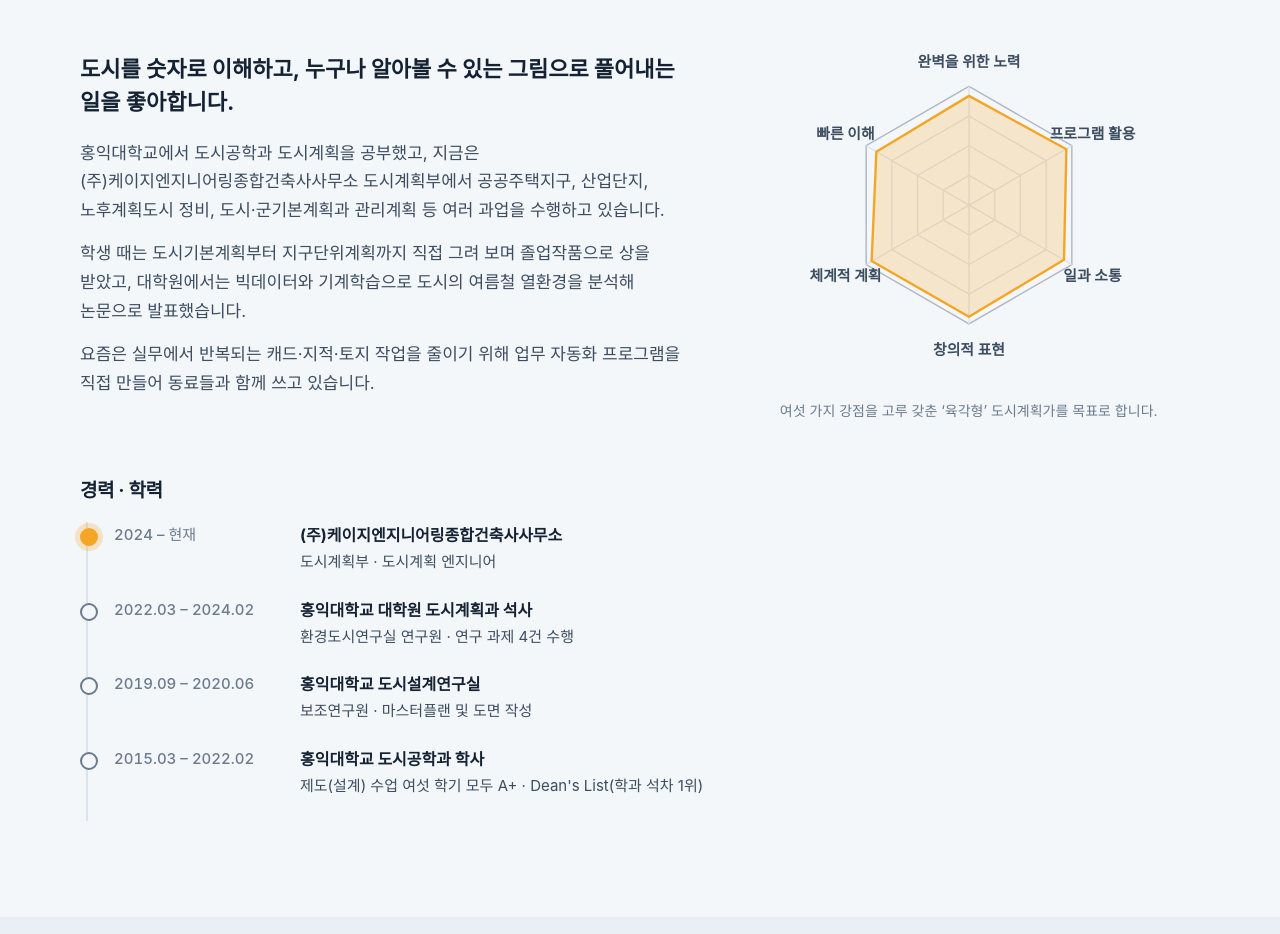
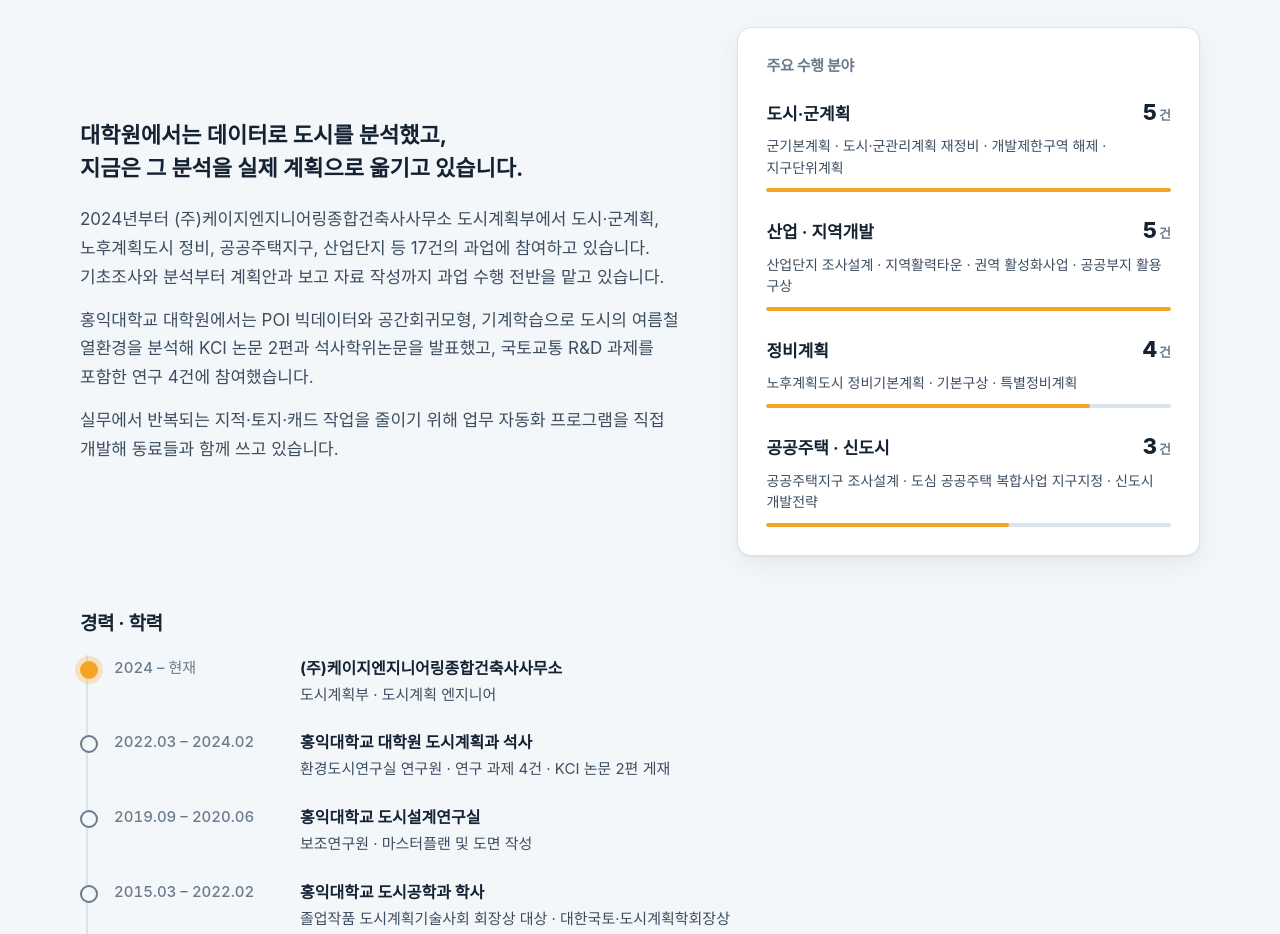
Before and after one commit to 72second72-bot/minsu-hwang, a plain HTML site: page index.html in a window 1280 px wide. Shown: the part 980-1914 px from the top of the page. Drawn offline with Linux system fonts and the light colour scheme; a web font is replaced by a local one.

Commit message:
소개 문구를 차분하고 실무 중심으로 바꿈
- 첫 화면: '육각형 도시계획가' → '현황 분석부터 계획 수립까지, 근거가 분명한 계획'
- 소개: 여섯 가지 강점 그림 → 주요 수행 분야(과업 건수)
- 학력: 학점 대신 수상, 연락 문구 정중하게, 미리보기 그림 새 문구로

Co-Authored-By: Claude Opus 5.5 <noreply@anthropic.com>

```diff
--- a/css/style.css
+++ b/css/style.css
@@ -124,7 +124,6 @@ p { margin: 0; }
   box-shadow: 0 30px 60px rgba(0, 0, 0, .35), 0 0 0 6px rgba(255, 255, 255, .08);
 }
 .photo-frame img { width: 100%; height: 100%; object-fit: cover; object-position: 50% 30%; }
-.hex-badge { position: absolute; width: 46px; height: 46px; top: 8%; left: -4%; fill: none; stroke: var(--accent); stroke-width: 2.5; }
 
 .stats {
   position: relative; display: grid; grid-template-columns: repeat(4, 1fr); margin: 56px 0 0;
@@ -155,13 +154,17 @@ p { margin: 0; }
 .about-grid { display: grid; grid-template-columns: 1.3fr 1fr; gap: 56px; align-items: center; }
 .about-text { display: grid; gap: 14px; color: var(--ink-2); font-size: 17px; }
 .about-lead { font-size: 22px; font-weight: 700; color: var(--ink); line-height: 1.5; margin-bottom: 6px; }
-.radar { margin: 0; text-align: center; }
-.radar svg { width: 100%; max-width: 380px; overflow: visible; }
-.radar-grid polygon, .radar-grid path { fill: none; stroke: var(--line); stroke-width: 1.2; }
-.radar-grid polygon:first-child { stroke: var(--muted); stroke-opacity: .5; }
-.radar-fill { fill: color-mix(in srgb, var(--accent) 22%, transparent); stroke: var(--accent); stroke-width: 2; stroke-linejoin: round; }
-.radar-label text { font-size: 12.5px; font-weight: 600; fill: var(--ink-2); text-anchor: middle; font-family: var(--font); }
-.radar figcaption { font-size: 14px; color: var(--muted); margin-top: 8px; }
+.expertise { background: var(--surface); border: 1px solid var(--line); border-radius: var(--radius); padding: 28px; box-shadow: var(--shadow); }
+.exp-title { font-size: 15px; font-weight: 700; color: var(--muted); margin-bottom: 18px; }
+.exp-list { list-style: none; margin: 0; padding: 0; display: grid; gap: 20px; }
+.exp-list li { display: grid; gap: 4px; }
+.exp-head { display: flex; align-items: baseline; justify-content: space-between; gap: 12px; }
+.exp-head b { font-size: 17px; }
+.exp-head em { font-style: normal; font-size: 22px; font-weight: 800; color: var(--ink); font-variant-numeric: tabular-nums; }
+.exp-head small { font-size: 13px; font-weight: 600; color: var(--muted); margin-left: 2px; }
+.exp-list span { font-size: 14px; color: var(--ink-2); line-height: 1.55; }
+.exp-list i { display: block; height: 4px; border-radius: 4px; background: var(--line); margin-top: 6px; position: relative; overflow: hidden; }
+.exp-list i::after { content: ""; position: absolute; inset: 0 auto 0 0; width: calc(var(--n) / 5 * 100%); background: var(--accent); border-radius: 4px; }
 
 .timeline ol { list-style: none; margin: 0; padding: 0; border-left: 2px solid var(--line); margin-left: 6px; }
 .timeline li { position: relative; display: grid; grid-template-columns: 170px 1fr; gap: 16px; padding: 0 0 22px 26px; }
--- a/index.html
+++ b/index.html
@@ -4,13 +4,13 @@
 <meta charset="utf-8">
 <meta name="viewport" content="width=device-width, initial-scale=1">
 <title>황민수 | 도시계획가 Minsu Hwang</title>
-<meta name="description" content="도시계획가 황민수의 소개 페이지입니다. 공공주택지구·산업단지·정비계획·도시기본계획 수행 경험과 학생 시절 계획 작품, 도시 열환경 연구를 소개합니다.">
+<meta name="description" content="도시계획 엔지니어 황민수의 소개 페이지입니다. 도시·군계획, 정비계획, 공공주택·산업단지 과업 수행 경험과 계획 작품, 도시 열환경 연구를 소개합니다.">
 <link rel="canonical" href="https://minsu-hwang.vercel.app/">
 <meta property="og:type" content="website">
 <meta property="og:url" content="https://minsu-hwang.vercel.app/">
 <meta property="og:title" content="황민수 | 도시계획가">
-<meta property="og:description" content="데이터로 읽고, 그림으로 설명하는 도시계획가 황민수입니다.">
-<meta property="og:image" content="https://minsu-hwang.vercel.app/img/og.jpg?v=1">
+<meta property="og:description" content="현황 분석부터 계획 수립까지, 근거가 분명한 계획을 만드는 도시계획 엔지니어 황민수입니다.">
+<meta property="og:image" content="https://minsu-hwang.vercel.app/img/og.jpg?v=2">
 <meta property="og:image:width" content="1200">
 <meta property="og:image:height" content="630">
 <meta name="twitter:card" content="summary_large_image">
@@ -52,9 +52,9 @@
   </svg>
   <div class="wrap hero-in">
     <div class="hero-text">
-      <p class="eyebrow">URBAN PLANNER · 도시계획가</p>
+      <p class="eyebrow">URBAN PLANNER · 도시계획 엔지니어</p>
       <h1>황민수 <span class="en">Minsu Hwang</span></h1>
-      <p class="lead">데이터로 읽고, 그림으로 설명하는<br><em>육각형 도시계획가</em>입니다.</p>
+      <p class="lead">현황 분석부터 계획 수립까지,<br><em>근거가 분명한 계획</em>을 만듭니다.</p>
       <ul class="hero-meta">
         <li><b>재직</b>(주)케이지엔지니어링종합건축사사무소 도시계획부</li>
         <li><b>학력</b>홍익대학교 도시공학 학사 · 도시계획 석사</li>
@@ -69,7 +69,6 @@
       <div class="photo-frame">
         <img src="img/profile.jpg" alt="황민수 증명사진" width="720" height="960">
       </div>
-      <svg class="hex-badge" viewBox="0 0 40 40" aria-hidden="true"><polygon points="20,3 35,11.5 35,28.5 20,37 5,28.5 5,11.5" /></svg>
     </div>
   </div>
   <div class="wrap">
@@ -93,33 +92,36 @@
     </div>
     <div class="about-grid">
       <div class="about-text reveal">
-        <p class="about-lead">도시를 숫자로 이해하고, 누구나 알아볼 수 있는 그림으로 풀어내는 일을 좋아합니다.</p>
-        <p>홍익대학교에서 도시공학과 도시계획을 공부했고, 지금은 <span class="nw">(주)케이지엔지니어링종합건축사사무소</span> 도시계획부에서 공공주택지구, 산업단지, 노후계획도시 정비, 도시·군기본계획과 관리계획 등 여러 과업을 수행하고 있습니다.</p>
-        <p>학생 때는 도시기본계획부터 지구단위계획까지 직접 그려 보며 졸업작품으로 상을 받았고, 대학원에서는 빅데이터와 기계학습으로 도시의 여름철 열환경을 분석해 논문으로 발표했습니다.</p>
-        <p>요즘은 실무에서 반복되는 캐드·지적·토지 작업을 줄이기 위해 업무 자동화 프로그램을 직접 만들어 동료들과 함께 쓰고 있습니다.</p>
+        <p class="about-lead">대학원에서는 데이터로 도시를 분석했고,<br>지금은 그 분석을 실제 계획으로 옮기고 있습니다.</p>
+        <p>2024년부터 <span class="nw">(주)케이지엔지니어링종합건축사사무소</span> 도시계획부에서 도시·군계획, 노후계획도시 정비, 공공주택지구, 산업단지 등 17건의 과업에 참여하고 있습니다. 기초조사와 분석부터 계획안과 보고 자료 작성까지 과업 수행 전반을 맡고 있습니다.</p>
+        <p>홍익대학교 대학원에서는 POI 빅데이터와 공간회귀모형, 기계학습으로 도시의 여름철 열환경을 분석해 KCI 논문 2편과 석사학위논문을 발표했고, 국토교통 R&amp;D 과제를 포함한 연구 4건에 참여했습니다.</p>
+        <p>실무에서 반복되는 지적·토지·캐드 작업을 줄이기 위해 업무 자동화 프로그램을 직접 개발해 동료들과 함께 쓰고 있습니다.</p>
       </div>
-      <figure class="radar reveal" aria-label="여섯 가지 강점">
-        <svg viewBox="-160 -150 320 300" role="img">
-          <title>여섯 가지 강점</title>
-          <g class="radar-grid">
-            <polygon points="0,-100 86.6,-50 86.6,50 0,100 -86.6,50 -86.6,-50"/>
-            <polygon points="0,-75 65,-37.5 65,37.5 0,75 -65,37.5 -65,-37.5"/>
-            <polygon points="0,-50 43.3,-25 43.3,25 0,50 -43.3,25 -43.3,-25"/>
-            <polygon points="0,-25 21.7,-12.5 21.7,12.5 0,25 -21.7,12.5 -21.7,-12.5"/>
-            <path d="M0,0 0,-100 M0,0 86.6,-50 M0,0 86.6,50 M0,0 0,100 M0,0 -86.6,50 M0,0 -86.6,-50"/>
-          </g>
-          <polygon class="radar-fill" points="0,-92 82,-47 80,46 0,94 -82,47 -78,-45"/>
-          <g class="radar-label">
-            <text x="0" y="-116">완벽을 위한 노력</text>
-            <text x="104" y="-56" text-anchor="start">프로그램 활용</text>
-            <text x="104" y="64" text-anchor="start">일과 소통</text>
-            <text x="0" y="126">창의적 표현</text>
-            <text x="-104" y="64" text-anchor="end">체계적 계획</text>
-            <text x="-104" y="-56" text-anchor="end">빠른 이해</text>
-          </g>
-        </svg>
-        <figcaption>여섯 가지 강점을 고루 갖춘 ‘육각형’ 도시계획가를 목표로 합니다.</figcaption>
-      </figure>
+      <div class="expertise reveal">
+        <h3 class="exp-title">주요 수행 분야</h3>
+        <ul class="exp-list">
+          <li style="--n:5">
+            <div class="exp-head"><b>도시·군계획</b><em>5<small>건</small></em></div>
+            <span>군기본계획 · 도시·군관리계획 재정비 · 개발제한구역 해제 · 지구단위계획</span>
+            <i aria-hidden="true"></i>
+          </li>
+          <li style="--n:5">
+            <div class="exp-head"><b>산업 · 지역개발</b><em>5<small>건</small></em></div>
+            <span>산업단지 조사설계 · 지역활력타운 · 권역 활성화사업 · 공공부지 활용 구상</span>
+            <i aria-hidden="true"></i>
+          </li>
+          <li style="--n:4">
+            <div class="exp-head"><b>정비계획</b><em>4<small>건</small></em></div>
+            <span>노후계획도시 정비기본계획 · 기본구상 · 특별정비계획</span>
+            <i aria-hidden="true"></i>
+          </li>
+          <li style="--n:3">
+            <div class="exp-head"><b>공공주택 · 신도시</b><em>3<small>건</small></em></div>
+            <span>공공주택지구 조사설계 · 도심 공공주택 복합사업 지구지정 · 신도시 개발전략</span>
+            <i aria-hidden="true"></i>
+          </li>
+        </ul>
+      </div>
     </div>
 
     <div class="timeline reveal">
@@ -131,7 +133,7 @@
         </li>
         <li>
           <span class="tl-date">2022.03 – 2024.02</span>
-          <div><b>홍익대학교 대학원 도시계획과 석사</b><span>환경도시연구실 연구원 · 연구 과제 4건 수행</span></div>
+          <div><b>홍익대학교 대학원 도시계획과 석사</b><span>환경도시연구실 연구원 · 연구 과제 4건 · KCI 논문 2편 게재</span></div>
         </li>
         <li>
           <span class="tl-date">2019.09 – 2020.06</span>
@@ -139,7 +141,7 @@
         </li>
         <li>
           <span class="tl-date">2015.03 – 2022.02</span>
-          <div><b>홍익대학교 도시공학과 학사</b><span>제도(설계) 수업 여섯 학기 모두 A+ · Dean's List(학과 석차 1위)</span></div>
+          <div><b>홍익대학교 도시공학과 학사</b><span>졸업작품 도시계획기술사회 회장상 대상 · 대한국토·도시계획학회장상</span></div>
         </li>
       </ol>
     </div>
@@ -197,8 +199,8 @@
   <div class="wrap">
     <div class="sec-head">
       <p class="sec-kicker">WORKS</p>
-      <h2>학생 시절 계획 작품</h2>
-      <p class="sec-desc">학부 제도(설계) 수업과 졸업작품에서 팀으로 수립한 계획입니다. 발표 자료와 삽도, 마스터플랜 작업을 주로 맡았습니다.</p>
+      <h2>계획 작품</h2>
+      <p class="sec-desc">학부 설계 수업과 졸업작품에서 팀으로 수립한 계획입니다. 계획 구상과 마스터플랜, 삽도와 발표 자료 작성을 주로 맡았습니다.</p>
     </div>
 
     <article class="work work-feature reveal">
@@ -362,7 +364,7 @@
 <section class="contact" id="contact">
   <div class="wrap contact-in">
     <p class="sec-kicker">CONTACT</p>
-    <h2>함께 이야기 나누고 싶으시면<br>편하게 연락 주세요.</h2>
+    <h2>프로젝트 협업이나 문의는<br>아래 연락처로 부탁드립니다.</h2>
     <div class="contact-links">
       <a class="btn btn-primary" href="mailto:72second@naver.com">
         <svg viewBox="0 0 24 24" aria-hidden="true"><rect x="3" y="5" width="18" height="14" rx="2"/><path d="m3.5 6 8.5 7 8.5-7"/></svg>
```
Also changed, not shown: img/og.jpg.
